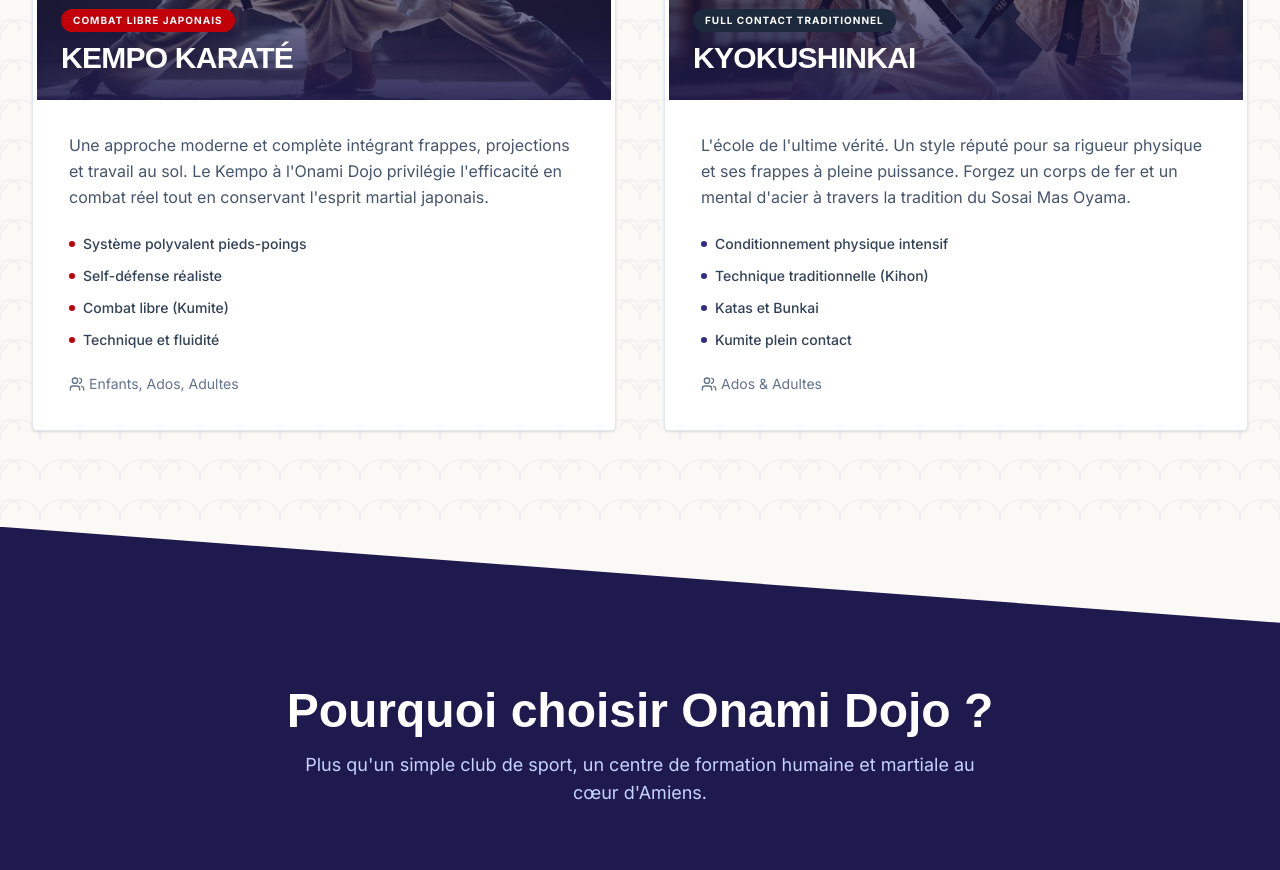
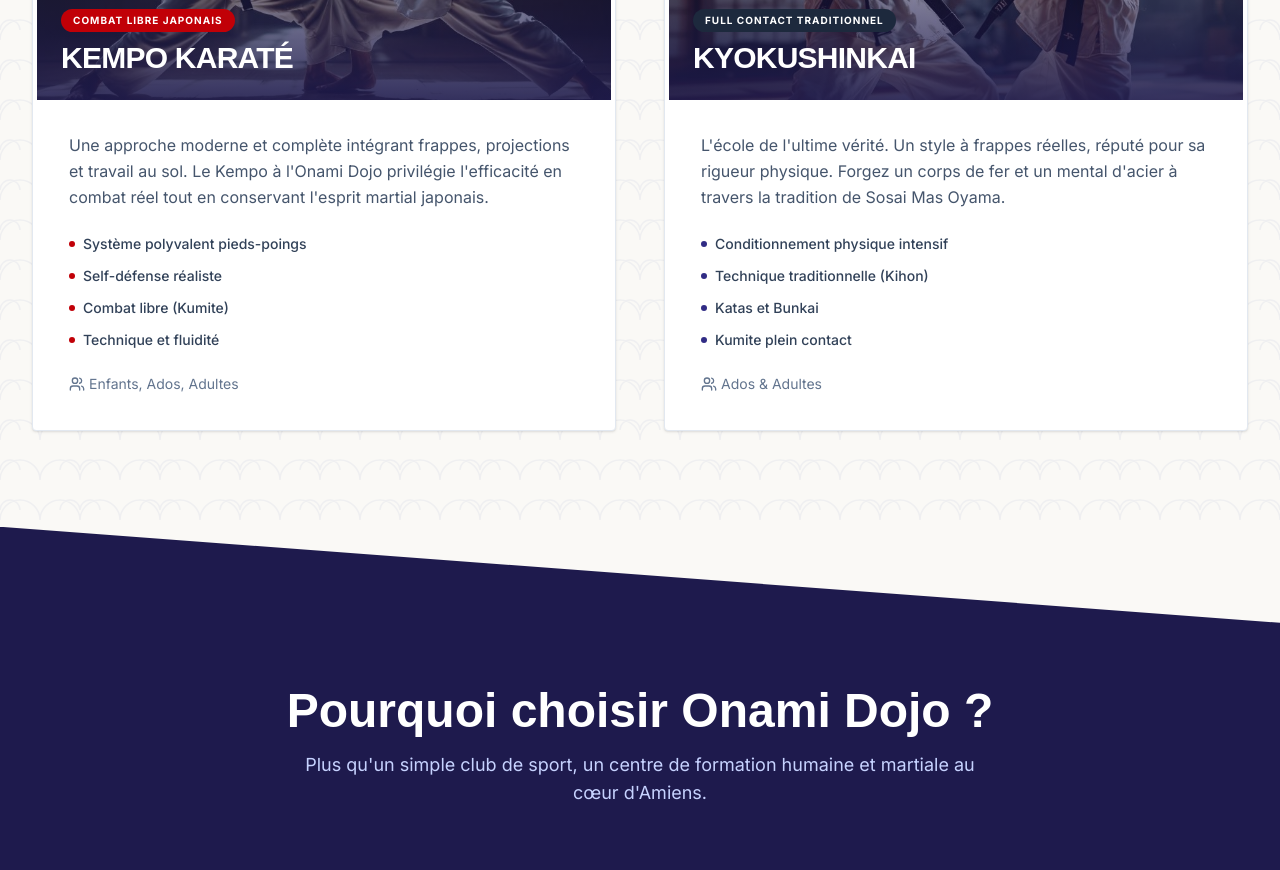
Before and after one commit to friteuseb/onamidojo, a Next.js app: page / in a window 1280 px wide. Shown: the part 1320-2190 px from the top of the page. Built offline with nearby package versions, Linux system fonts and the light colour scheme; no server answers.

Commit message:
Ajustement description Kyokushin
Co-Authored-By: Claude Opus 4.6 <noreply@anthropic.com>

```diff
--- a/src/app/page.tsx
+++ b/src/app/page.tsx
@@ -250,7 +250,7 @@ export default function OnamiDojoHome() {
               </div>
               <div className="p-6 md:p-8">
                 <p className="text-slate-600 mb-6 leading-relaxed">
-                  L&apos;école de l&apos;ultime vérité. Un style réputé pour sa rigueur physique et ses frappes à pleine puissance. Forgez un corps de fer et un mental d&apos;acier à travers la tradition du Sosai Mas Oyama.
+                  L&apos;école de l&apos;ultime vérité. Un style à frappes réelles, réputé pour sa rigueur physique. Forgez un corps de fer et un mental d&apos;acier à travers la tradition de Sosai Mas Oyama.
                 </p>
                 <ul className="space-y-3 mb-6">
                   {['Conditionnement physique intensif', 'Technique traditionnelle (Kihon)', 'Katas et Bunkai', 'Kumite plein contact'].map((item) => (
```
